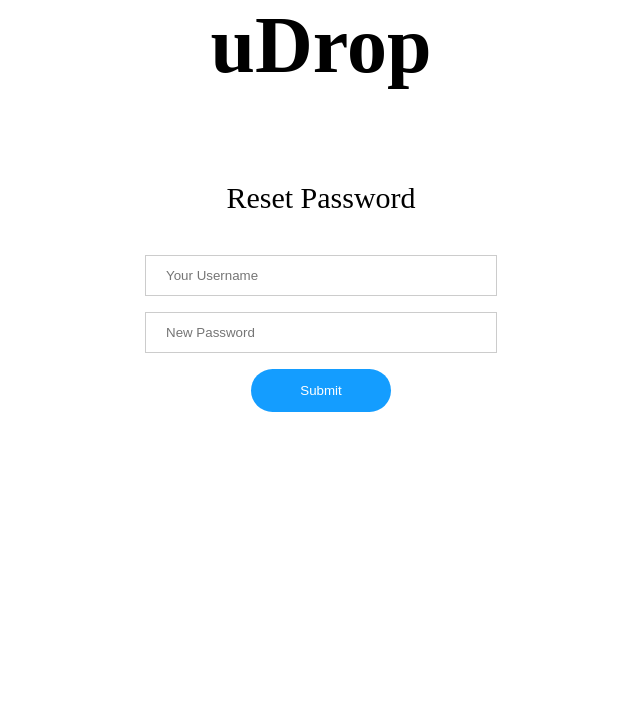
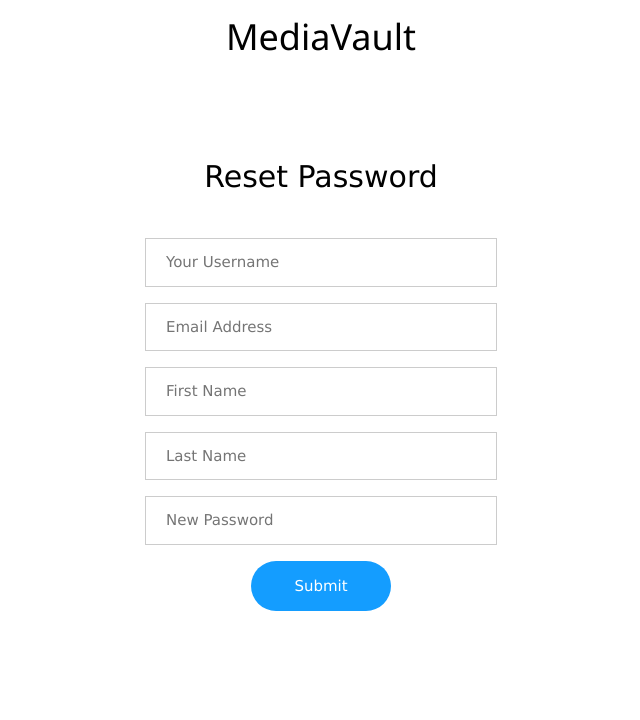
Before and after one commit to Lewibra/IFB299, a PHP site: page /forgot.php in a window 1280 px wide. Shown: the top 720 px of the page, without its empty margins (319-959 px from the left). Before the commit the page ends 412 px from the top, so only its background shows below. Run offline with PHP 8.4, Linux system fonts and the light colour scheme.

Commit message:
Fixed forgot

```diff
--- a/MediaVault/forgot.php
+++ b/MediaVault/forgot.php
@@ -8,9 +8,16 @@
       // username and password sent from form
 
       $myusername = mysqli_real_escape_string($db,$_POST['uname']);
+      $email = mysqli_real_escape_string($db,$_POST['email']);
+      $firstName = mysqli_real_escape_string($db,$_POST['first']);
+      $lastName = mysqli_real_escape_string($db,$_POST['last']);
       $mypassword = mysqli_real_escape_string($db,$_POST['psw']);
 
-      $sql = "SELECT id FROM users WHERE username = '$myusername'";
+      $sql = "SELECT user_name FROM user_id
+              WHERE user_name = '".$myusername."'
+              AND email_address ='".$email."'
+              AND first_name='".$firstName."'
+              AND last_name='".$lastName."'";
       $result = mysqli_query($db,$sql);
       $row = mysqli_fetch_row($result);
 
@@ -23,7 +30,7 @@
          mysqli_query($db,$sql);
 
          $_SESSION['login_user'] = $myusername;
-         header("location: welcome.php");
+         header("location: home.php");
       }else {
          $error = "Your Username does not exist";
       }
@@ -31,19 +38,25 @@
 ?>
 <html>
 	<head>
-		<title>uDrop</title>
+		<title>MediaVault</title>
 		<link rel="stylesheet" type="text/css" href="css/style.css"/>
+        <link rel="stylesheet" href="CSS/w3.css">
+        <link rel="stylesheet" href="https://fonts.googleapis.com/css?family=Raleway">
+        <link rel="stylesheet" href="https://cdnjs.cloudflare.com/ajax/libs/font-awesome/4.7.0/css/font-awesome.min.css">
 		<script src="js/script.js"></script>
 	</head>
 	<body>
-		<h1>uDrop</h1>
+		<h1>MediaVault</h1>
 		<form action="" method="POST">
   			<div class="titlecontainer">
     			<p>Reset Password</p>
   			</div>
         <p style="text-align: center; color: red;"><?= $error ?></p>
   			<div class="forgotblock">
-          <input type="text" placeholder="Your Username" name="uname" required>
+                <input type="text" placeholder="Your Username" name="uname" required>
+                <input type="text" placeholder="Email Address" name="email" required>
+                <input type="text" placeholder="First Name" name="first" required>
+                <input type="text" placeholder="Last Name" name="last" required>
     			<input type="password" placeholder="New Password" name="psw" required>
     			<button id="subpass" type="submit">Submit</button>
   			</div>
```
